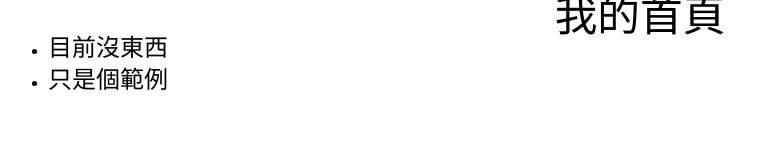
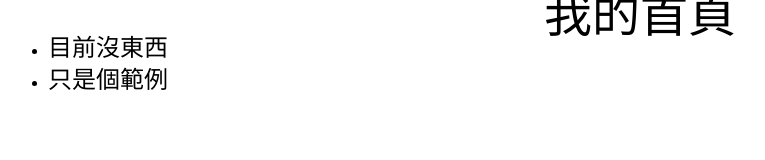
Before and after one commit to WindSheepC/FirstRepository, a plain HTML site: page index.html in a window 1280 px wide. Shown: the whole page, without its empty margins (0-765 px from the left). Drawn offline with Linux system fonts and the light colour scheme.

Commit message:
Update index.html

```diff
--- a/index.html
+++ b/index.html
@@ -14,7 +14,7 @@
 	</style>
 </head>
 <body lang="zh-TW" link="#000080" vlink="#800000" dir="ltr"><p align="center" style="margin-bottom: 0cm; line-height: 100%">
-<font face="微軟正黑體, sans-serif"><font size="7" style="font-size: 32pt">我的首頁</font></font></p>
+<font face="微軟正黑體, sans-serif"><font size="7" style="font-size: 36pt">我的首頁</font></font></p>
 <ul>
 	<li><p align="left" style="margin-bottom: 0cm; line-height: 100%"><font face="微軟正黑體, sans-serif"><font size="5" style="font-size: 18pt">目前沒東西</font></font></p>
 	<li><p align="left" style="margin-bottom: 0cm; line-height: 100%"><font face="微軟正黑體, sans-serif"><font size="5" style="font-size: 18pt">只是個範例</font></font></p>
```
